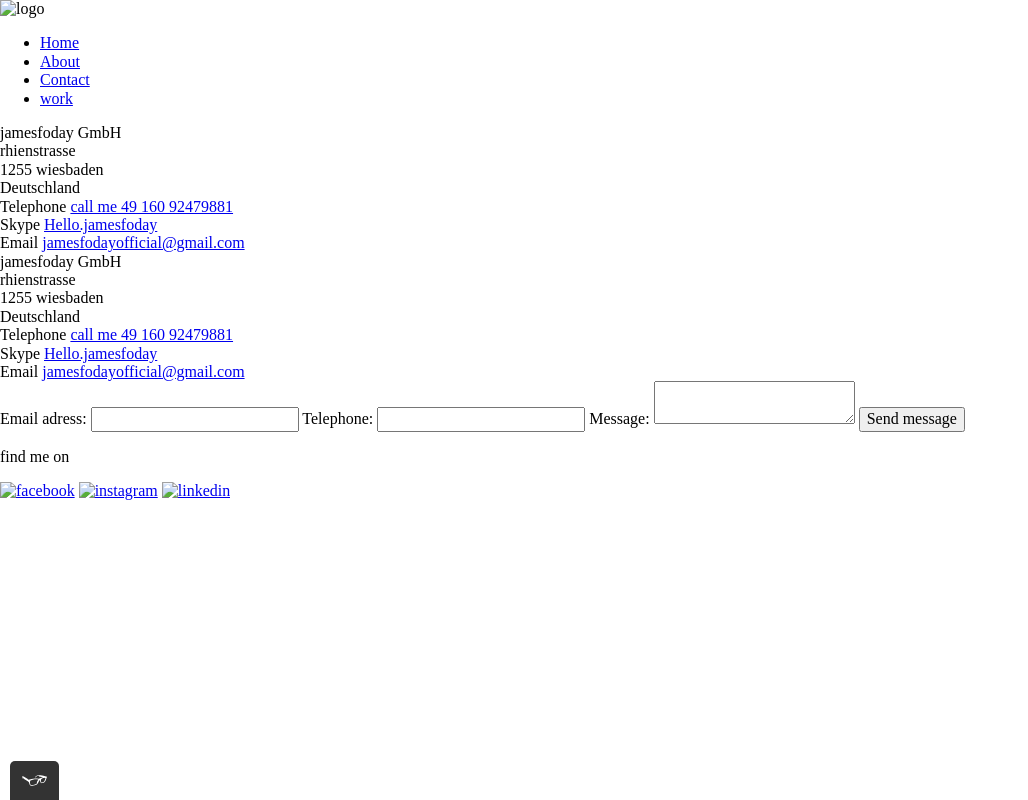
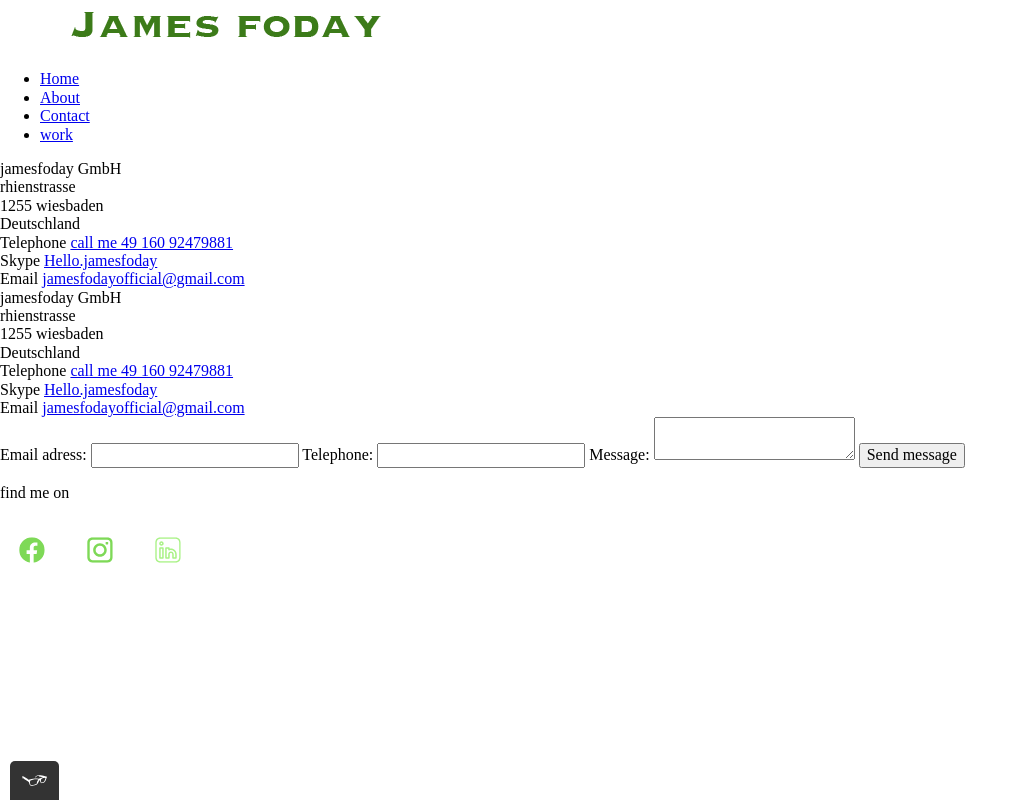
Before and after one commit to jamesfoday/portfolio-website, a plain HTML site: page contact.html in a window 1280 px wide. Shown: the whole page, without its empty margins (0-1028 px from the left). Drawn offline with nearby package versions, Linux system fonts and the light colour scheme; files that its build step writes are made by us from their sources; the site is published under a folder, as on GitHub Pages, so addresses that start at the root find nothing; files whose address does not match are found by name.

Commit message:
links updated

```diff
--- a/contact.html
+++ b/contact.html
@@ -3,7 +3,7 @@
 <head>
     <meta charset="UTF-8">
     <meta name="viewport" content="width=device-width, initial-scale=1.0">
-    <link rel="icon" href="/icons/favicon.svg">
+    <link rel="icon" href="icons/favicon.svg">
     <title>contact page 1</title>
     <link rel="stylesheet" href="https://cdnjs.cloudflare.com/ajax/libs/normalize/8.0.1/normalize.min.css" integrity="sha512-NhSC1YmyruXifcj/KFRWoC561YpHpc5Jtzgvbuzx5VozKpWvQ+4nXhPdFgmx8xqexRcpAglTj9sIBWINXa8x5w==" crossorigin="anonymous" referrerpolicy="no-referrer" />
     <link href="https://fonts.googleapis.com/css2?family=Lato:wght@400;700&display=swap" rel="stylesheet">
@@ -11,7 +11,7 @@
 </head>
 <body>
     <header class="page-header">
-      <img src="/img/logo.png" alt="logo" class="page-header__item">
+      <img src="img/logo.png" alt="logo" class="page-header__item">
       <nav class="main-navigation page-header__item">
         <ul role="menubar" class="navigation-list">
            <li role="presentation">
@@ -24,7 +24,7 @@
               <a href="contact.html" role="menuitem" class="navigation-list__item">Contact</a>
            </li>
            <li role="presentation">
-            <a href="/work.html" role="menuitem" class="navigation-list__item navigation-list__item--active">work</a>
+            <a href="work.html" role="menuitem" class="navigation-list__item navigation-list__item--active">work</a>
          </li>
         </ul>
      </nav>
@@ -68,9 +68,9 @@
     <footer class="page-footer">
       <p>find me on</p>
     <div class="social-media">
-      <a href="https://www.facebook.com/" target="_blank"> <img src="/icons/facebook icon .svg"  alt="facebook"></a>
-      <a href="https://www.instagram.com/" target="_blank"> <img src="/icons/instagram icon .svg" alt="instagram"></a>
-      <a href="https://www.linkedin.com/" target="_blank"> <img src="/icons/linkedin icon .svg" alt="linkedin"></a>
+      <a href="https://www.facebook.com/" target="_blank"> <img src="icons/facebook icon .svg"  alt="facebook"></a>
+      <a href="https://www.instagram.com/" target="_blank"> <img src="icons/instagram icon .svg" alt="instagram"></a>
+      <a href="https://www.linkedin.com/" target="_blank"> <img src="icons/linkedin icon .svg" alt="linkedin"></a>
     </div>
 
   </footer>
```
